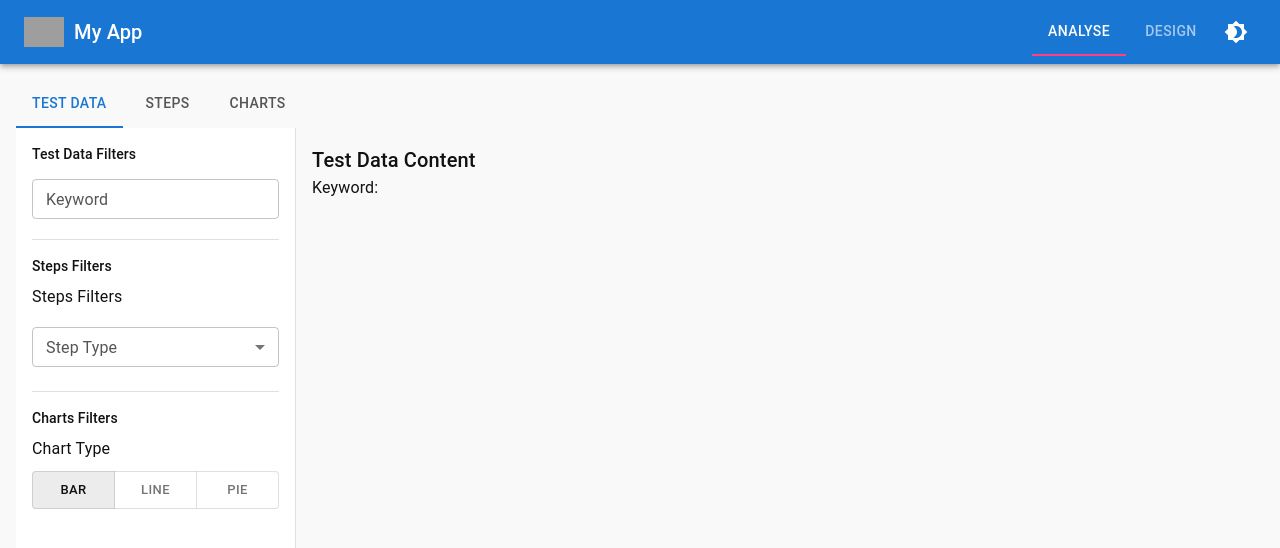
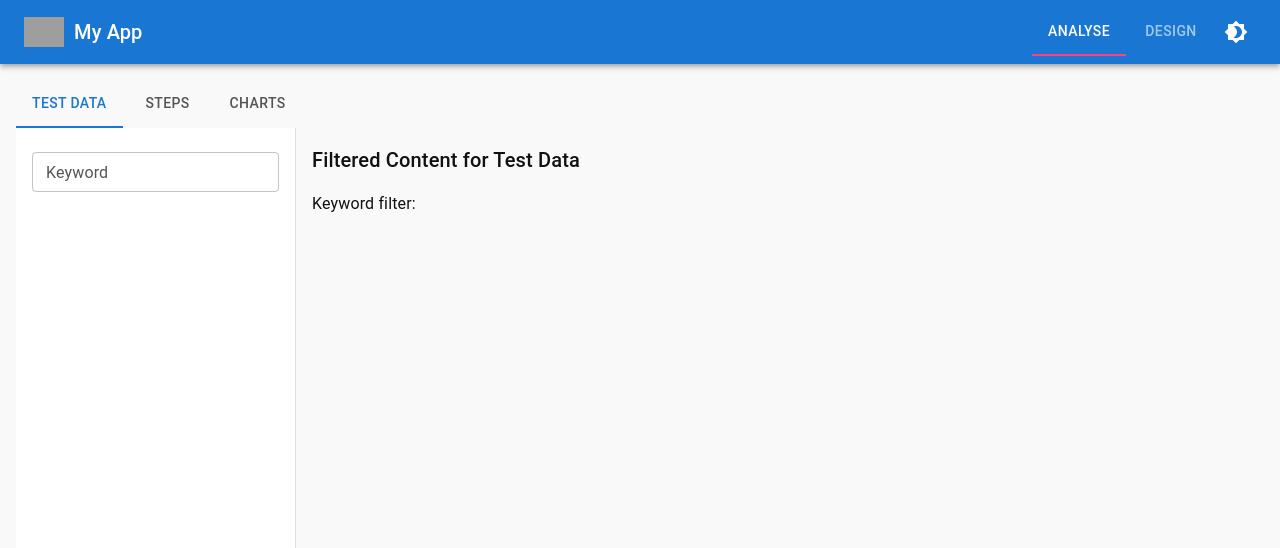
Before and after one commit to MeRahulThakur/mui-layout-with-theme, a React (Create React App) app: page /analyse in a window 1280 px wide. Shown: the top 548 px of the page. Built offline with nearby package versions, Linux system fonts and the light colour scheme; grey boxes are pictures that could not be loaded.

Commit message:
Each tab renders its own filter + content using AnalyseLayout

```diff
--- a/src/pages/Analyse.js
+++ b/src/pages/Analyse.js
@@ -10,7 +10,6 @@ import { Tabs, Tab, Box } from "@mui/material";
 import TestData from "./analyse/TestData";
 import Steps from "./analyse/Steps";
 import Charts from "./analyse/Charts";
-import AnalyseLayout from "./analyse/AnalyseLayout";
 
 function Analyse() {
   const navigate = useNavigate();
@@ -24,11 +23,6 @@ function Analyse() {
 
   const tabValue = getCurrentTabValue(location.pathname);
 
-  // 🔼 Filter state (shared across all subroutes)
-  const [testDataFilters, setTestDataFilters] = useState({ keyword: "" });
-  const [stepsFilters, setStepsFilters] = useState({ stepType: "" });
-  const [chartsFilters, setChartsFilters] = useState({ chartType: "bar" });
-
   const handleTabChange = (event, newValue) => {
     navigate(tabMap[newValue]);
   };
@@ -41,28 +35,14 @@ function Analyse() {
         <Tab label="Charts" />
       </Tabs>
 
-      <AnalyseLayout
-        filters={{
-          testData: {
-            filters: testDataFilters,
-            setFilters: setTestDataFilters,
-          },
-          steps: { filters: stepsFilters, setFilters: setStepsFilters },
-          charts: { filters: chartsFilters, setFilters: setChartsFilters },
-        }}
-      >
-        <Routes>
-          <Route
-            path="test-data"
-            element={<TestData filters={testDataFilters} />}
-          />
-          <Route path="steps" element={<Steps filters={stepsFilters} />} />
-          <Route path="charts" element={<Charts filters={chartsFilters} />} />
-          <Route path="/" element={<TestData filters={testDataFilters} />} />
-          <Route path="*" element={<Navigate to="/analyse/test-data" />} />{" "}
-          {/* Catch-all */}
-        </Routes>
-      </AnalyseLayout>
+      <Routes>
+        <Route path="test-data" element={<TestData />} />
+        <Route path="steps" element={<Steps />} />
+        <Route path="charts" element={<Charts />} />
+        <Route path="/" element={<TestData />} />
+        <Route path="*" element={<Navigate to="/analyse/test-data" />} />{" "}
+        {/* Catch-all */}
+      </Routes>
     </Box>
   );
 }
--- a/src/pages/analyse/AnalyseLayout.js
+++ b/src/pages/analyse/AnalyseLayout.js
@@ -1,10 +1,7 @@
 import React from "react";
-import { Box, Typography, Divider, useTheme } from "@mui/material";
-import TestDataFilter from "./filters/TestDataFilter";
-import StepsFilter from "./filters/StepsFilter";
-import ChartsFilter from "./filters/ChartsFilter";
+import { Box, useTheme } from "@mui/material";
 
-function AnalyseLayout({ filters, children }) {
+function AnalyseLayout({ FilterComponent, children }) {
   const theme = useTheme();
 
   return (
@@ -25,24 +22,7 @@ function AnalyseLayout({ filters, children }) {
           overflowY: "auto",
         }}
       >
-        <Typography variant="subtitle2" gutterBottom>
-          Test Data Filters
-        </Typography>
-        <TestDataFilter {...filters.testData} />
-
-        <Divider sx={{ my: 2 }} />
-
-        <Typography variant="subtitle2" gutterBottom>
-          Steps Filters
-        </Typography>
-        <StepsFilter {...filters.steps} />
-
-        <Divider sx={{ my: 2 }} />
-
-        <Typography variant="subtitle2" gutterBottom>
-          Charts Filters
-        </Typography>
-        <ChartsFilter {...filters.charts} />
+        {FilterComponent}
       </Box>
 
       {/* Main content */}
--- a/src/pages/analyse/Charts.js
+++ b/src/pages/analyse/Charts.js
@@ -1,13 +1,20 @@
-// Charts.js
 import React, { useState } from "react";
+import AnalyseLayout from "./AnalyseLayout";
+import ChartsFilter from "./filters/ChartsFilter";
 import { Typography } from "@mui/material";
 
-function Charts({ filters }) {
+function Charts() {
+  const [filters, setFilters] = useState({ chartType: "bar" });
+
   return (
-    <>
+    <AnalyseLayout
+      FilterComponent={
+        <ChartsFilter filters={filters} setFilters={setFilters} />
+      }
+    >
       <Typography variant="h6">Filtered Chart View</Typography>
       <p>Selected chart: {filters.chartType}</p>
-    </>
+    </AnalyseLayout>
   );
 }
 
--- a/src/pages/analyse/Steps.js
+++ b/src/pages/analyse/Steps.js
@@ -1,13 +1,20 @@
-// Steps.js
 import React, { useState } from "react";
+import AnalyseLayout from "./AnalyseLayout";
+import StepsFilter from "./filters/StepsFilter";
 import { Typography } from "@mui/material";
 
-function Steps({ filters }) {
+function Steps() {
+  const [filters, setFilters] = useState({ stepType: "" });
+
   return (
-    <>
+    <AnalyseLayout
+      FilterComponent={
+        <StepsFilter filters={filters} setFilters={setFilters} />
+      }
+    >
       <Typography variant="h6">Filtered Content for Steps</Typography>
       <p>Step Type: {filters.stepType}</p>
-    </>
+    </AnalyseLayout>
   );
 }
 
--- a/src/pages/analyse/TestData.js
+++ b/src/pages/analyse/TestData.js
@@ -1,12 +1,20 @@
-import React from "react";
+import React, { useState } from "react";
+import AnalyseLayout from "./AnalyseLayout";
+import TestDataFilter from "./filters/TestDataFilter";
 import { Typography } from "@mui/material";
 
-function TestData({ filters }) {
+function TestData() {
+  const [filters, setFilters] = useState({ keyword: "" });
+
   return (
-    <>
-      <Typography variant="h6">Test Data Content</Typography>
-      <Typography>Keyword: {filters.keyword}</Typography>
-    </>
+    <AnalyseLayout
+      FilterComponent={
+        <TestDataFilter filters={filters} setFilters={setFilters} />
+      }
+    >
+      <Typography variant="h6">Filtered Content for Test Data</Typography>
+      <p>Keyword filter: {filters.keyword}</p>
+    </AnalyseLayout>
   );
 }
 
```
